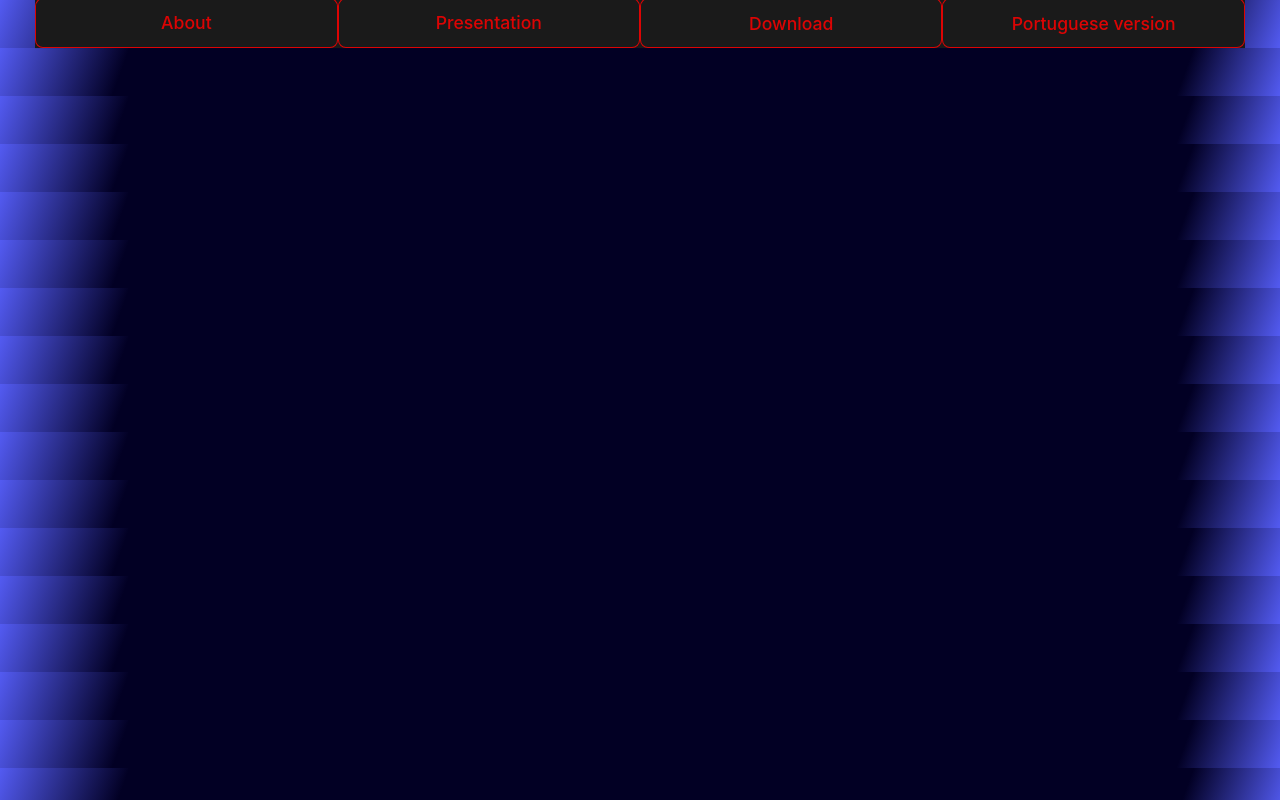
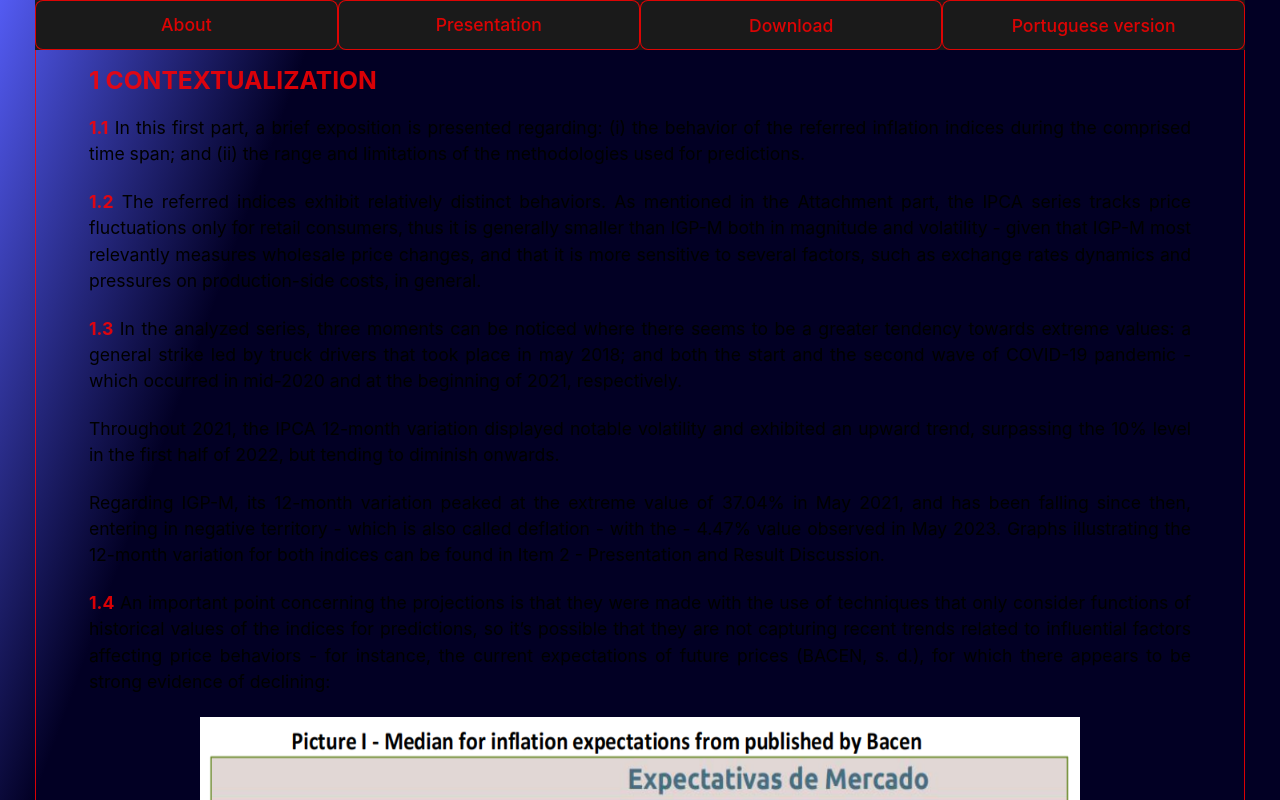
Before and after one commit to tomazlanza/inflation-predictions, a React (Vite) app: page /inflation-predictions/presentation in a window 1280 px wide. Shown: the top 800 px of the page. Built offline with nearby package versions, Linux system fonts and the light colour scheme.

Commit message:
changing routes paths and fixing decimal separators

```diff
--- a/src/App.tsx
+++ b/src/App.tsx
@@ -91,8 +91,8 @@ const App: FC = () => {
         </header>
         <main>
           <Routes>
-            <Route path='/about' element={<About content={aboutContent} language={language}/>}/>
-            <Route path='/presentation' element={<Presentation content={presentationContent} language={language}/>}/>
+            <Route path='inflation-predictions/about' element={<About content={aboutContent} language={language}/>}/>
+            <Route path='inflation-predictions/presentation' element={<Presentation content={presentationContent} language={language}/>}/>
           </Routes>
         </main>
     </Router>
--- a/src/text_contents/presentation-content.ts
+++ b/src/text_contents/presentation-content.ts
@@ -41,7 +41,7 @@ const presentationContent = {
     '1.2': 'The referred indices exhibit relatively distinct behaviors. As mentioned in the Attachment part,  the IPCA series tracks price fluctuations only for retail consumers, thus it is generally smaller than IGP-M both in magnitude and volatility - given that IGP-M most relevantly measures wholesale price changes, and that it is more sensitive to several factors, such as exchange rates dynamics and  pressures on production-side costs, in general.',
     '1.3': 'In the analyzed series, three moments can be noticed where there seems to be a greater tendency towards extreme values: a general strike led by truck drivers that took place in may 2018; and both the start and the second wave of COVID-19 pandemic - which occurred in mid-2020 and at the beginning of 2021, respectively.',
     '1.3.2': 'Throughout 2021, the IPCA 12-month variation displayed notable volatility and exhibited an upward trend, surpassing the 10% level in the first half of 2022, but tending to diminish onwards.',
-    '1.3.3': 'Regarding IGP-M, its 12-month variation peaked at the extreme value of 37,04% in May 2021, and has been falling  since then, entering in negative territory - which is also called deflation - with the - 4,47% value observed in May 2023. Graphs illustrating the 12-month variation for both indices can be found in Item 2 - Presentation and Result Discussion. ',
+    '1.3.3': 'Regarding IGP-M, its 12-month variation peaked at the extreme value of 37.04% in May 2021, and has been falling  since then, entering in negative territory - which is also called deflation - with the - 4.47% value observed in May 2023. Graphs illustrating the 12-month variation for both indices can be found in Item 2 - Presentation and Result Discussion. ',
     '1.4': 'An important point concerning the projections is that they were made with the use of techniques that only consider functions of  historical values of the indices for predictions, so it’s possible that they are not capturing recent trends related to influential factors affecting price behaviors  - for instance, the current expectations of future prices (BACEN, s. d.), for which there appears to be strong evidence of declining:',
     '1.4.2.1': '',
     '1.4.3': 'In Picture I, which is an excerpt from the Boletim Focus (BACEN, 2023) survey published on June 19th, 2023, it is shown that the medians for expectations on the variation of both IPCA and IGP-M throughout 2023 have been declining for five and ten weeks, respectively. Additionally, it can be observed that the median expectation of the 12-month variation of IGP-M fell below the negative threshold, reaching -1.21% in June 2023.',
```
